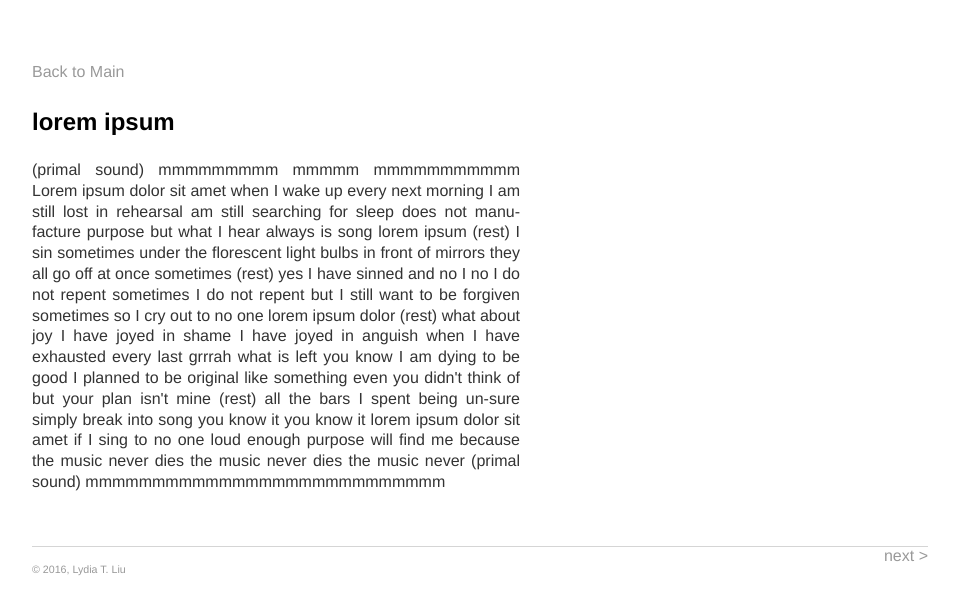
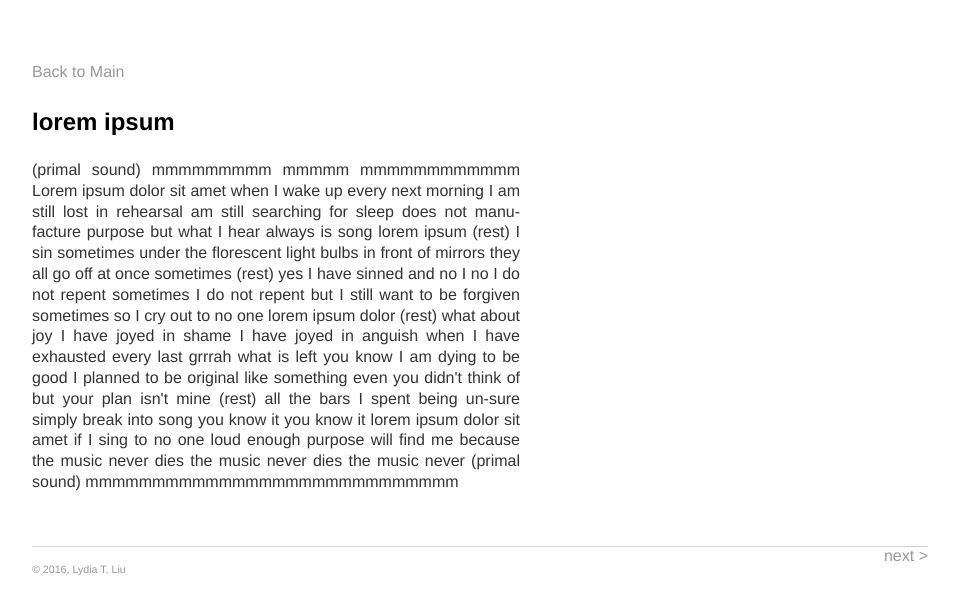
Before and after one commit to serenalwang/serenalwang.github.io, a Jekyll site: the page built from poems/lorem.md, in a window 1280 px wide. Shown: the top 614 px of the page, without its empty margins (160-1119 px from the left). Built offline with Jekyll 4.4.1, drawn with Linux system fonts in a browser that asks for light colours.

Commit message:
Update lorem.md

```diff
--- a/poems/lorem.md
+++ b/poems/lorem.md
@@ -6,7 +6,7 @@ title: lorem ipsum
 ### lorem ipsum
 
 <p style="width:488px;text-align:justify">
-(primal sound) mmmmmmmmm mmmmm mmmmmmmmmmm Lorem ipsum dolor sit amet when I wake up every next morning I am still lost in rehearsal am still searching for sleep does not manu- facture purpose but what I hear always is song lorem ipsum (rest) I sin sometimes under the florescent light bulbs in front of mirrors they all go off at once sometimes (rest) yes I have sinned and no I no I do not repent sometimes I do not repent but I still want to be forgiven sometimes so I cry out to no one lorem ipsum dolor (rest) what about joy I have joyed in shame I have joyed in anguish when I have exhausted every last grrrah what is left you know I am dying to be good I planned to be original like something even you didn't think of but your plan isn't mine (rest) all the bars I spent being un-sure simply break into song you know it you know it lorem ipsum dolor sit amet if I sing to no one loud enough purpose will find me because the music never dies the music never dies the music never (primal sound) mmmmmmmmmmmmmmmmmmmmmmmmmmm
+(primal sound) mmmmmmmmm mmmmm mmmmmmmmmmmm Lorem ipsum dolor sit amet when I wake up every next morning I am still lost in rehearsal am still searching for sleep does not manu- facture purpose but what I hear always is song lorem ipsum (rest) I sin sometimes under the florescent light bulbs in front of mirrors they all go off at once sometimes (rest) yes I have sinned and no I no I do not repent sometimes I do not repent but I still want to be forgiven sometimes so I cry out to no one lorem ipsum dolor (rest) what about joy I have joyed in shame I have joyed in anguish when I have exhausted every last grrrah what is left you know I am dying to be good I planned to be original like something even you didn't think of but your plan isn't mine (rest) all the bars I spent being un-sure simply break into song you know it you know it lorem ipsum dolor sit amet if I sing to no one loud enough purpose will find me because the music never dies the music never dies the music never (primal sound) mmmmmmmmmmmmmmmmmmmmmmmmmmmm
 </p>
 
 &nbsp;
```
